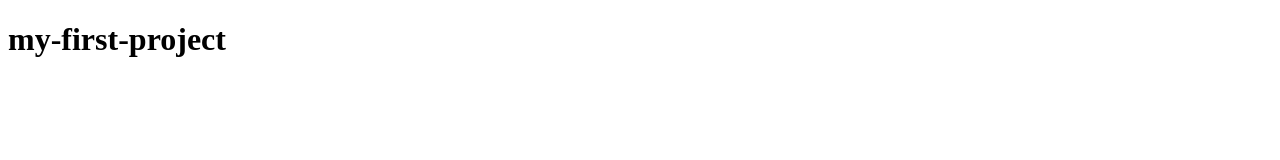
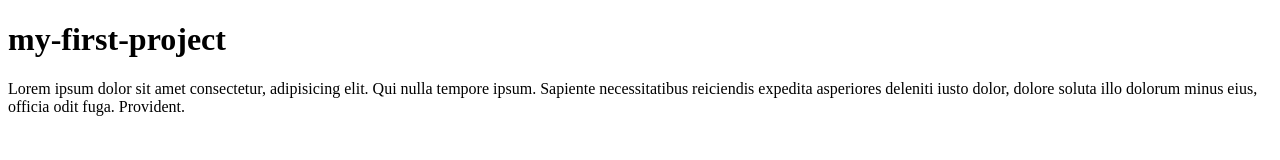
Before and after one commit to sulaymanislam44/my-first-project, a plain HTML site: page Index.html in a window 1280 px wide. Drawn offline with Linux system fonts and the light colour scheme.

Commit message:
p tag added

```diff
--- a/Index.html
+++ b/Index.html
@@ -7,5 +7,6 @@
 </head>
 <body>
     <h1>my-first-project</h1>
+    <p>Lorem ipsum dolor sit amet consectetur, adipisicing elit. Qui nulla tempore ipsum. Sapiente necessitatibus reiciendis expedita asperiores deleniti iusto dolor, dolore soluta illo dolorum minus eius, officia odit fuga. Provident.</p>
 </body>
 </html>
```
